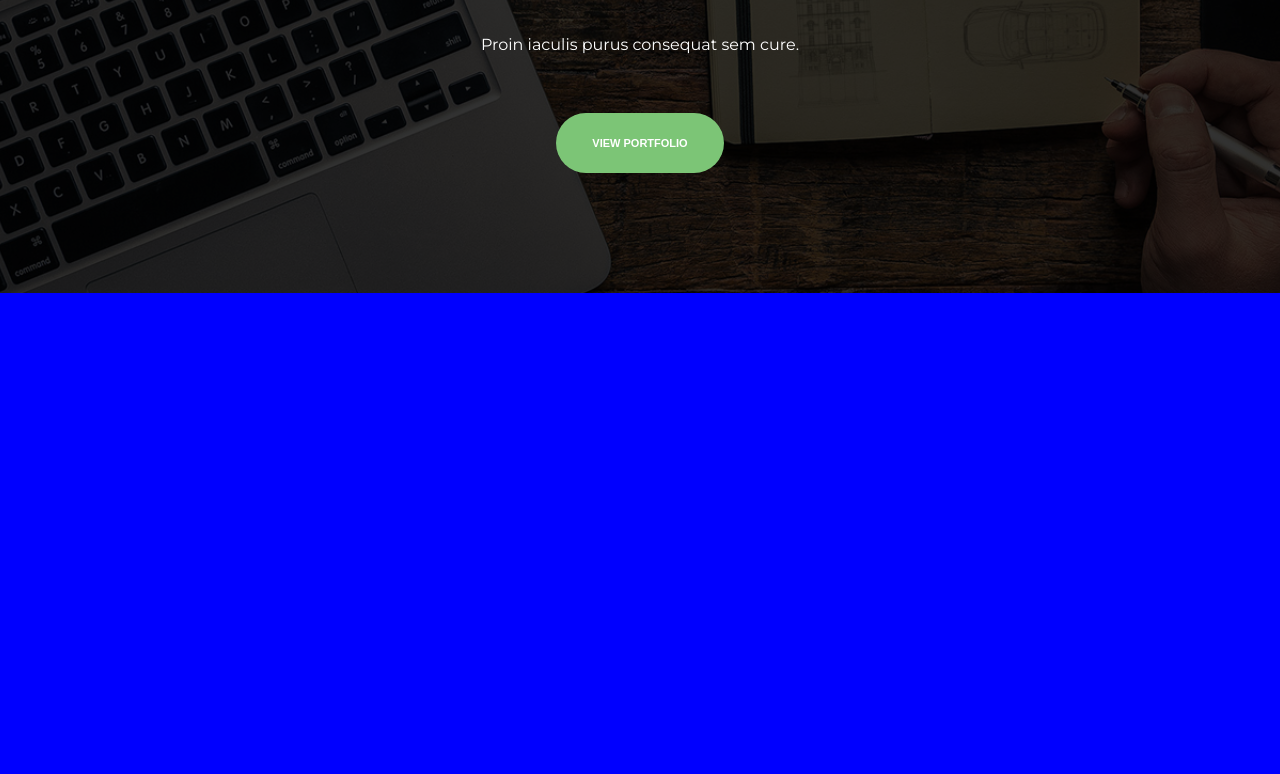
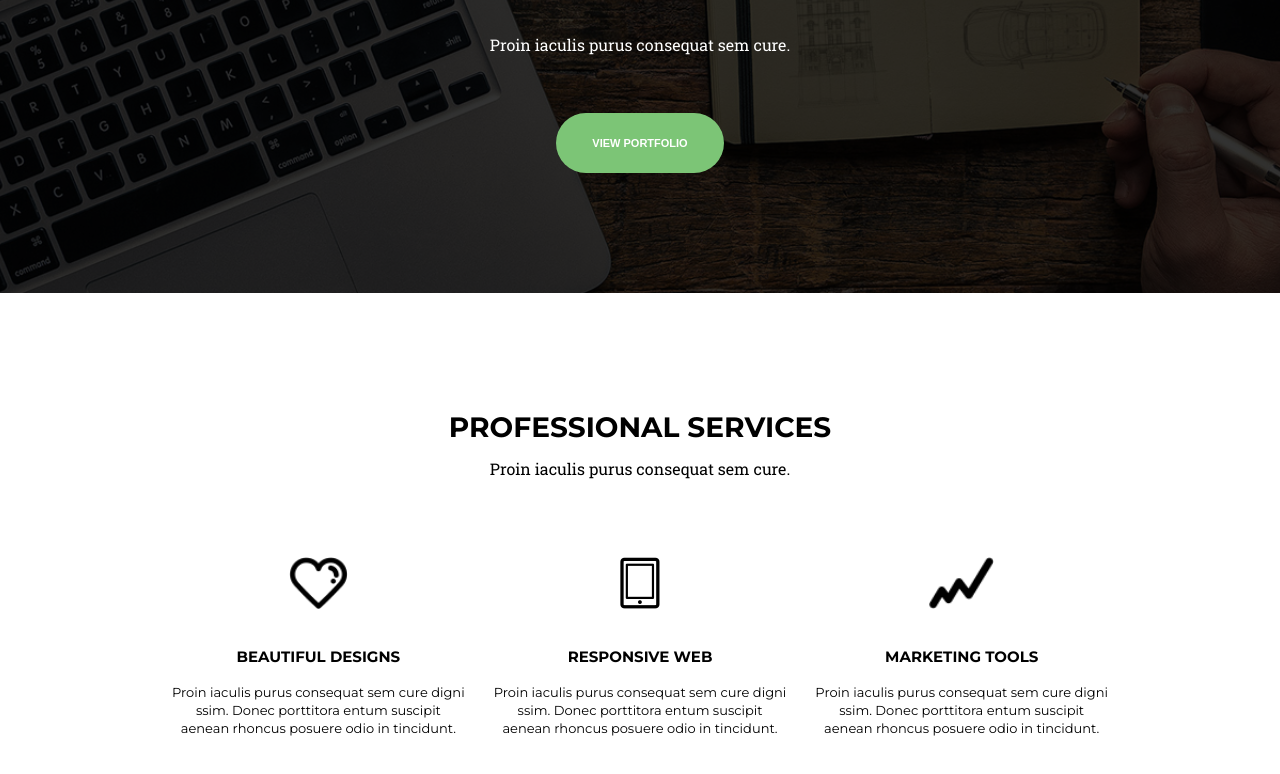
Before and after one commit to pawelczubak/WeeklyWebDevChallenge, a plain HTML site: page Challenge__3/index.html in a window 1280 px wide. Shown: the part 376-1150 px from the top of the page. Before the commit the page ends 800 px from the top, so only its background shows below. Drawn offline with nearby package versions, Linux system fonts and the light colour scheme.

Commit message:
Challenge__3 v0.3
About section is done.

```diff
--- a/Challenge__3/css/style.css
+++ b/Challenge__3/css/style.css
@@ -23,6 +23,19 @@ body {
 .button:hover {
   background-color: #ffffff;
   color: #000000;
+}
+
+article {
+  padding: 120px 0;
+  overflow: hidden;
+}
+
+.footer__heading {
+  text-align: center;
+  padding-top: 40px;
+  padding-bottom: 60px;
+  font-weight: 400;
+  font-family: 'Roboto Slab', serif;
 }
 
 
@@ -92,12 +105,11 @@ body {
 
 /*  -----  HOME START  -----  */
 
-header {
+.home__container {
   position: relative;
 }
 
 .home__container {
-  padding: 120px 0;
   background-image: url(../img/home-background.jpg);
   background-repeat: no-repeat;
   background-size: cover;
@@ -131,20 +143,60 @@ header {
   line-height: 75px;
 }
 
-.home__footer {
-  text-align: center;
-  padding-top: 40px;
-  padding-bottom: 60px;
-}
-
 
 /*  -----  HOME END  -----  */
 
 
-/*  -----  HOME START  -----  */
+/*  -----  ABOUT START  -----  */
 
+.about__container {
+  background-color: #ffffff;
+}
 
-/*  -----  HOME END  -----  */
+.about__heading {
+  font-size: 28px;
+  text-transform: uppercase;
+  font-weight: 700;
+  text-align: center;
+}
+
+.about__container .footer__heading {
+  padding-top: 20px;
+  padding-bottom: 80px;
+}
+
+.sevices__container {
+  display: flex;
+  justify-content: space-between;
+  max-width: 965px;
+  margin: 0 auto;
+}
+
+.service__box {
+ margin: 0 12.5px;
+}
+
+.service__box img {
+  display: block;
+  margin: 0 auto;
+  height: 52px;
+}
+
+.service__heading {
+  text-align: center;
+  text-transform: uppercase;
+  font-size: 15px;
+  padding-top: 40px;
+  padding-bottom: 19px;
+}
+
+.service__description {
+  text-align: center;
+  font-weight: 400;
+  font-size: 13px;
+  line-height: 18px;
+}
+/*  -----  ABOUT END  -----  */
 
 
 /*  -----  HOME START  -----  */
@@ -180,7 +232,6 @@ header {
   .button {
     padding: 12px 18px;
     border-radius: 30px;
-
   }
   /*  -----  NAV  -----  */
   #nav {
@@ -242,6 +293,19 @@ header {
     padding-top: 30px;
     padding-bottom: 45px;
   }
+    /*  -----  ABOUT  -----  */
+  .sevices__container {
+    flex-direction: column;
+  }
+
+  .service__box {
+    max-width: 350px;
+    margin: 0 auto;
+    padding-bottom: 30px;
+  }
+  .service__box:last-child {
+    padding-bottom: 0;
+  }
 }
 
 
--- a/Challenge__3/index.html
+++ b/Challenge__3/index.html
@@ -6,10 +6,16 @@
   <meta http-equiv="X-UA-Compatible" content="ie=edge">
   <meta name="viewport" content="width=device-width, initial-scale=1.0">
   <title>Weekly WebDev Challenge - 3</title>
+
+  <meta name="viewport" content="width = device-width, initial-scale=1, user-scalable=yes">
   <link href="https://fonts.googleapis.com/css?family=Montserrat:400,700" rel="stylesheet">
+  <link href="https://fonts.googleapis.com/css?family=Roboto+Slab" rel="stylesheet">
   <link rel="stylesheet" href="css/style.css">
+
 </head>
+
 <body>
+  <header>
     <!--  -----  NAVIGATION START  -----  -->
 
     <nav id="nav">
@@ -37,20 +43,43 @@
 
     <!--  -----  HOME START  -----  -->
 
-<header id="home">
+
     <article id="home" class="home__container">
       <hgroup>
         <h2 class="home__heading">Creative Digital Solutions</h2>
-      <footer class="home__footer">Proin iaculis purus consequat sem cure.</footer>
+        <h5 class="footer__heading">Proin iaculis purus consequat sem cure.</h5>
       </hgroup>
       <button class="button">View portfolio</button>
     </article>
-</header>
+
 
     <!--  -----  HOME END  -----  -->
-
-<!--  -----  HOME START  -----  -->
-<!--  -----  HOME END  -----  -->
+  </header>
+  <!--  -----  ABOUT START  -----  -->
+  <article id="about" class="about__container">
+    <hgroup>
+      <h2 class="about__heading">Professional Services</h2>
+      <h5 class="footer__heading">Proin iaculis purus consequat sem cure.</h5>
+    </hgroup>
+    <section class="sevices__container">
+      <div class="service__box">
+        <img src="img/about-icon-hearth.png" alt="">
+        <h3 class="service__heading">Beautiful Designs</h3>
+        <h6 class="service__description">Proin iaculis purus consequat sem cure digni ssim. Donec porttitora entum suscipit aenean rhoncus posuere odio in tincidunt.</h6>
+      </div>
+      <div class="service__box">
+        <img src="img/about-icon-phone.png" alt="">
+        <h3 class="service__heading">Responsive Web</h3>
+        <h6 class="service__description">Proin iaculis purus consequat sem cure digni ssim. Donec porttitora entum suscipit aenean rhoncus posuere odio in tincidunt.</h6>
+      </div>
+      <div class="service__box">
+        <img src="img/about-icon-progres.png" alt="">
+        <h3 class="service__heading">Marketing Tools</h3>
+        <h6 class="service__description">Proin iaculis purus consequat sem cure digni ssim. Donec porttitora entum suscipit aenean rhoncus posuere odio in tincidunt.</h6>
+      </div>
+    </section>
+  </article>
+  <!--  -----  ABOUT END  -----  -->
 
   <!--  -----  HOME START  -----  -->
   <!--  -----  HOME END  -----  -->
```
Lines whose indentation alone changed are shown as unchanged.
